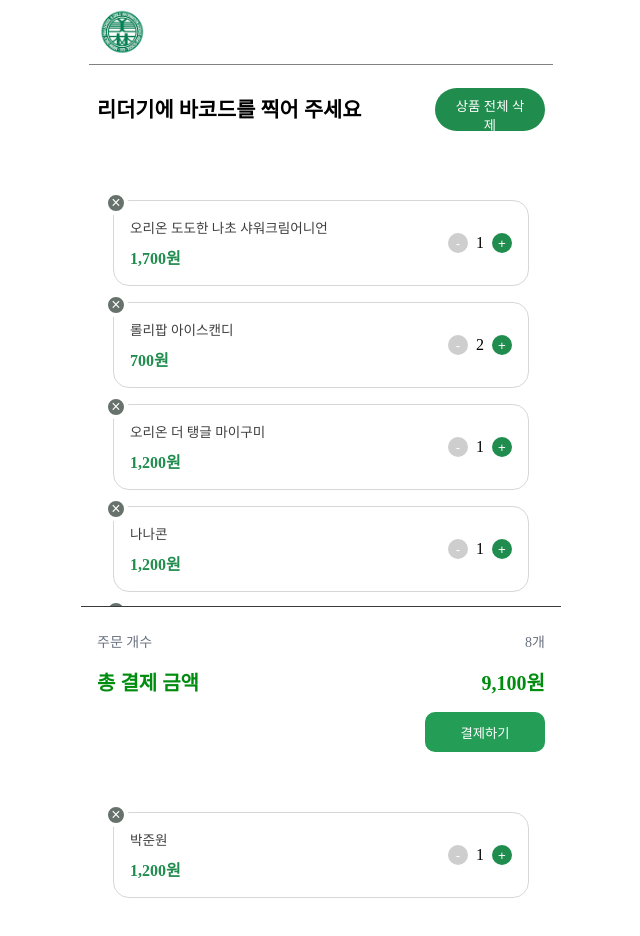
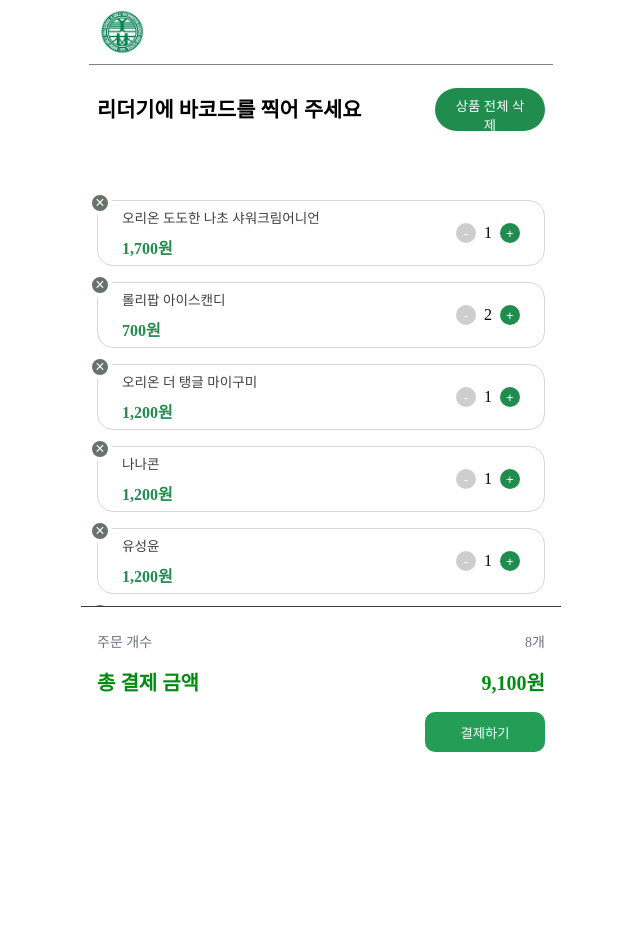
Before and after one commit to app-and-me/2025_ITShow_MirimPay_Client, a React (Vite) app: page / in a window 1280 px wide. Shown: the top 936 px of the page, without its empty margins (319-959 px from the left). Built offline with nearby package versions, Linux system fonts and the light colour scheme.

Commit message:
fix: margin 수정

```diff
--- a/src/components/ProductItem.tsx
+++ b/src/components/ProductItem.tsx
@@ -22,8 +22,9 @@ const Item = styled.div`
   align-items: center;
   border: 1px solid #D7D7D7;
   border-radius: 1rem;
-  padding: 1rem;
-  margin-top: 1rem;
+  padding: 0.75rem 1.5rem;
+  margin: 1rem -1rem;
+  height: 40px;
 `;
 
 const Info = styled.div`
@@ -56,8 +57,8 @@ const Quantity = styled.span`
 
 const RemoveButton = styled.button`
   position: absolute;
-  top: -10px;  /* 카드 테두리 밖으로 약간 위로 */
-  left: -10px; /* 카드 왼쪽 테두리 밖으로 */
+  top: -10px;
+  left: -10px;
   width: 24px;
   height: 24px;
   border-radius: 50%;
```
